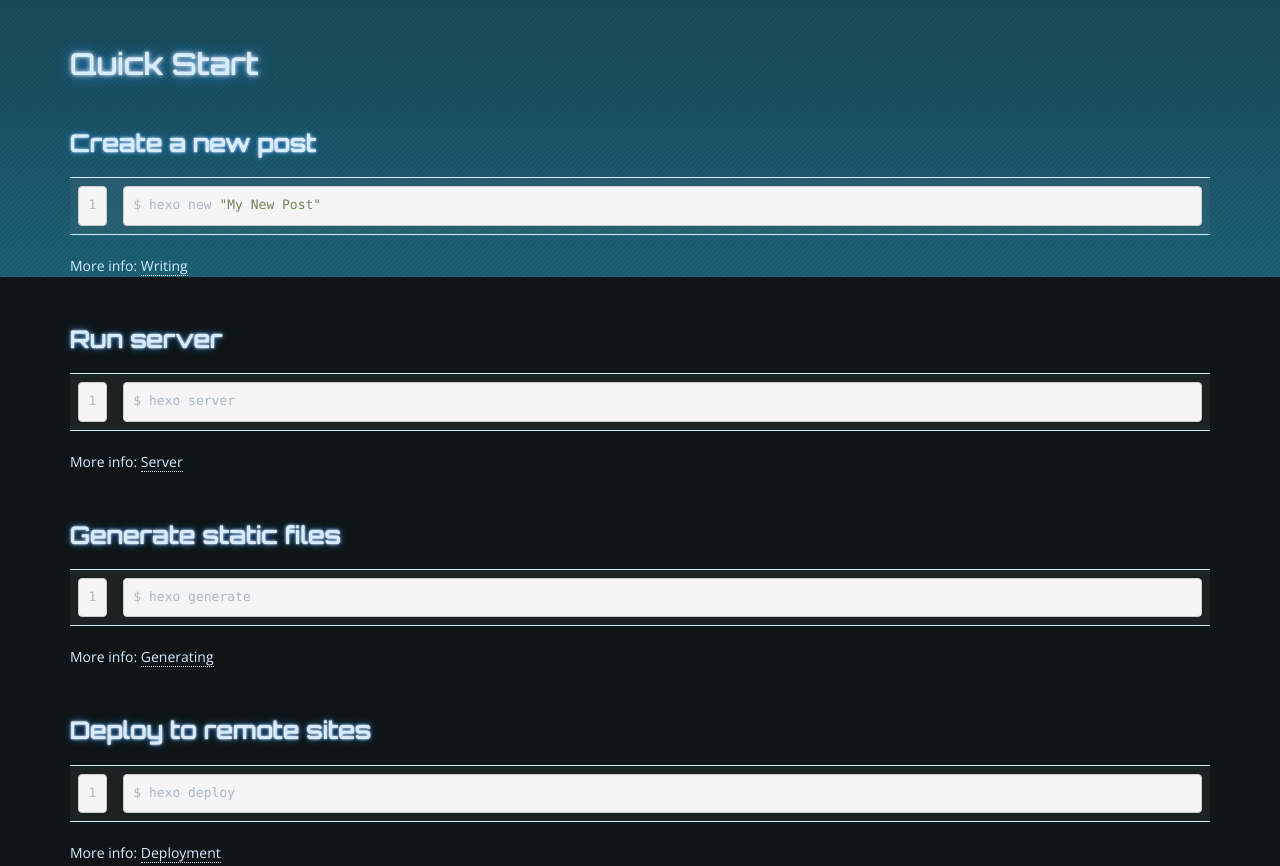
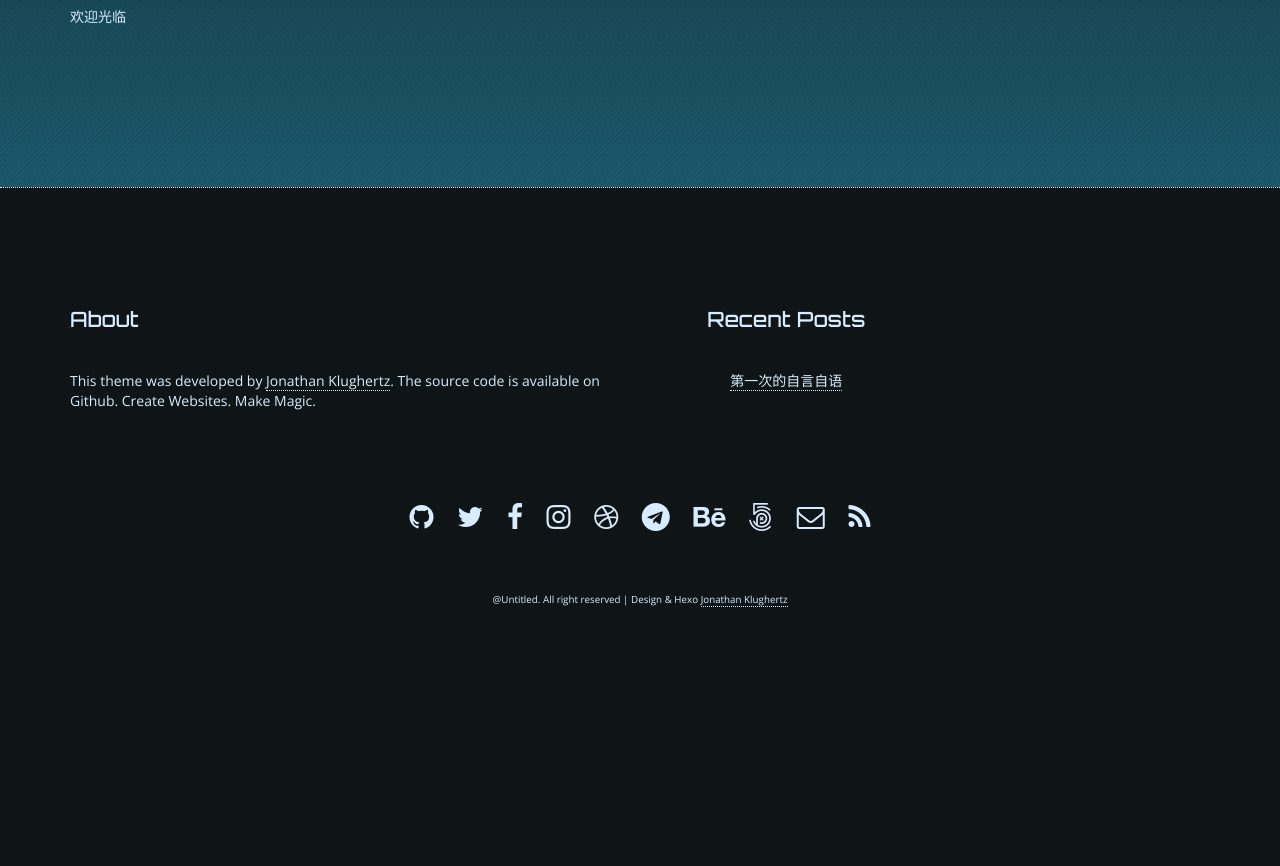
Before and after one commit to masica-roro/masica-roro.github.io, a plain HTML site: page 2023/11/20/第一次的自言自语/index.html in a window 1280 px wide. Shown: the part 523-1389 px from the top of the page. After the commit the page ends 1170 px from the top, so only its background shows below. Drawn offline with nearby package versions, Linux system fonts and the light colour scheme.

Commit message:
Site updated: 2023-11-20 21:52:39

```diff
--- a/2023/11/20/第一次的自言自语/index.html
+++ b/2023/11/20/第一次的自言自语/index.html
@@ -161,18 +161,7 @@
 
         <!-- Post Content -->
         <p>嗯，好像没什么可说的</p>
-<h2 id="Quick-Start"><a href="#Quick-Start" class="headerlink" title="Quick Start"></a>Quick Start</h2><h3 id="Create-a-new-post"><a href="#Create-a-new-post" class="headerlink" title="Create a new post"></a>Create a new post</h3><figure class="highlight bash"><table><tr><td class="gutter"><pre><span class="line">1</span><br></pre></td><td class="code"><pre><span class="line">$ hexo new <span class="string">&quot;My New Post&quot;</span></span><br></pre></td></tr></table></figure>
-
-<p>More info: <a target="_blank" rel="noopener" href="https://hexo.io/docs/writing.html">Writing</a></p>
-<h3 id="Run-server"><a href="#Run-server" class="headerlink" title="Run server"></a>Run server</h3><figure class="highlight bash"><table><tr><td class="gutter"><pre><span class="line">1</span><br></pre></td><td class="code"><pre><span class="line">$ hexo server</span><br></pre></td></tr></table></figure>
-
-<p>More info: <a target="_blank" rel="noopener" href="https://hexo.io/docs/server.html">Server</a></p>
-<h3 id="Generate-static-files"><a href="#Generate-static-files" class="headerlink" title="Generate static files"></a>Generate static files</h3><figure class="highlight bash"><table><tr><td class="gutter"><pre><span class="line">1</span><br></pre></td><td class="code"><pre><span class="line">$ hexo generate</span><br></pre></td></tr></table></figure>
-
-<p>More info: <a target="_blank" rel="noopener" href="https://hexo.io/docs/generating.html">Generating</a></p>
-<h3 id="Deploy-to-remote-sites"><a href="#Deploy-to-remote-sites" class="headerlink" title="Deploy to remote sites"></a>Deploy to remote sites</h3><figure class="highlight bash"><table><tr><td class="gutter"><pre><span class="line">1</span><br></pre></td><td class="code"><pre><span class="line">$ hexo deploy</span><br></pre></td></tr></table></figure>
-
-<p>More info: <a target="_blank" rel="noopener" href="https://hexo.io/docs/one-command-deployment.html">Deployment</a></p>
+<p>欢迎光临</p>
 
     </div>
 
```
Also changed, not shown: index.html (+1 -12 lines), search.xml (+1 -12 lines).
